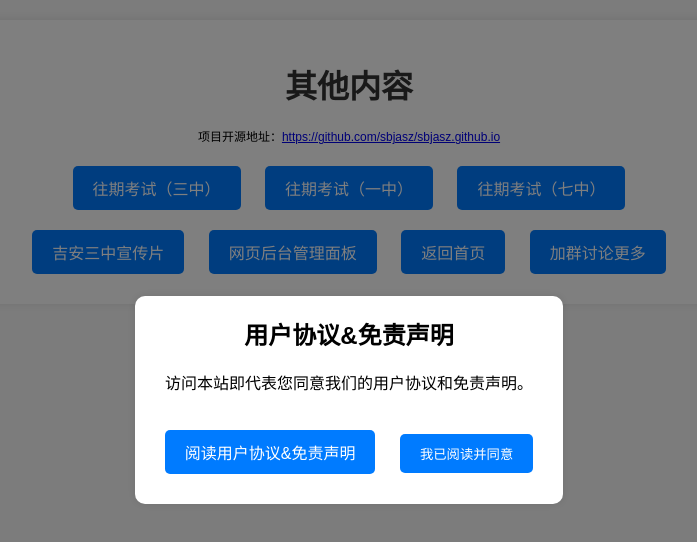
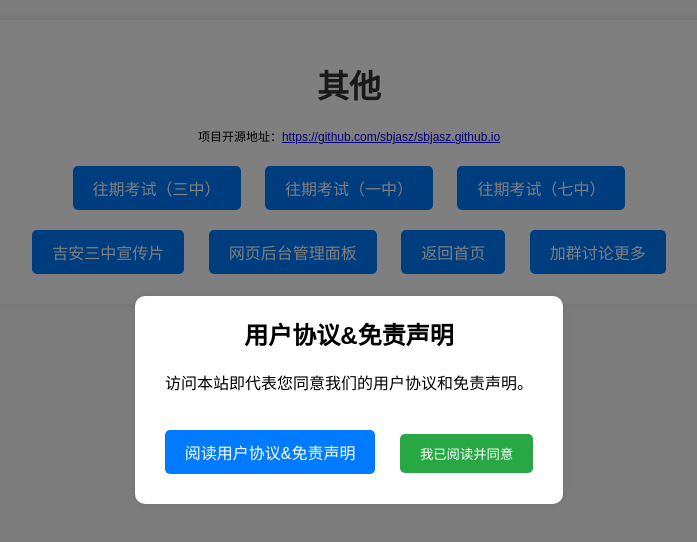
Before and after one commit to sbjasz/sbjasz.github.io, a plain HTML site: page other/index.html in a window 1280 px wide. Shown: the whole page, without its empty margins (291-988 px from the left). Drawn offline with Linux system fonts and the light colour scheme.

Commit message:
Update index.html

```diff
--- a/other/index.html
+++ b/other/index.html
@@ -82,11 +82,17 @@
             color: #000;
             margin-top: 10px;
         }
+        .green-button {
+            background-color: #28a745;
+        }
+        .green-button:hover {
+            background-color: #218838;
+        }
     </style>
 </head>
 <body>
     <div class="container">
-        <h1 class="title">其他内容</h1>
+        <h1 class="title">其他</h1>
         <p class="footer-text">项目开源地址：<a href="https://github.com/sbjasz/sbjasz.github.io">https://github.com/sbjasz/sbjasz.github.io</a></p>
 
         <div>
@@ -106,11 +112,11 @@
             <h2>用户协议&免责声明</h2>
             <p>访问本站即代表您同意我们的用户协议和免责声明。</p>
             <a href="Disclaimer.html" class="button popup-button">阅读用户协议&免责声明</a>
-            <button class="button popup-button" onclick="closePopup()">我已阅读并同意</button>
+            <button class="button popup-button green-button" onclick="closePopup()">我已阅读并同意</button>
         </div>
     </div>
 
-    <a href="/Disclaimer.html" class="disclaimer-link">免责声明</a>
+    <a href="Disclaimer.html" class="disclaimer-link">免责声明</a>
 
     <script>
         function closePopup() {
```
